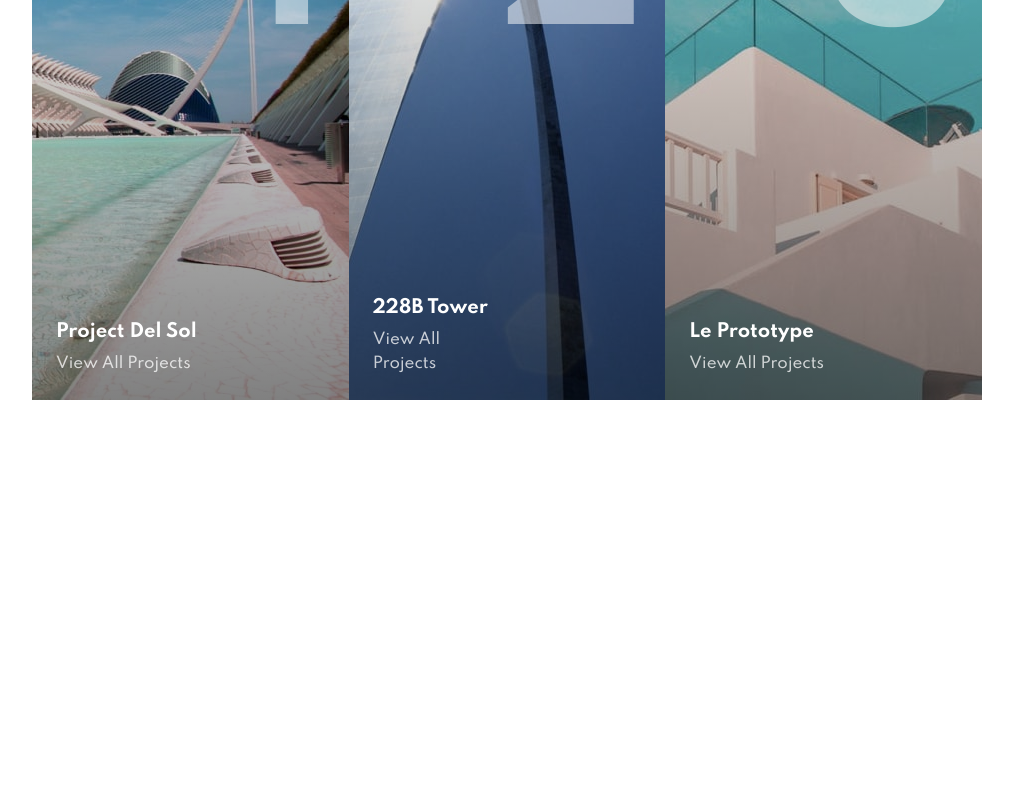
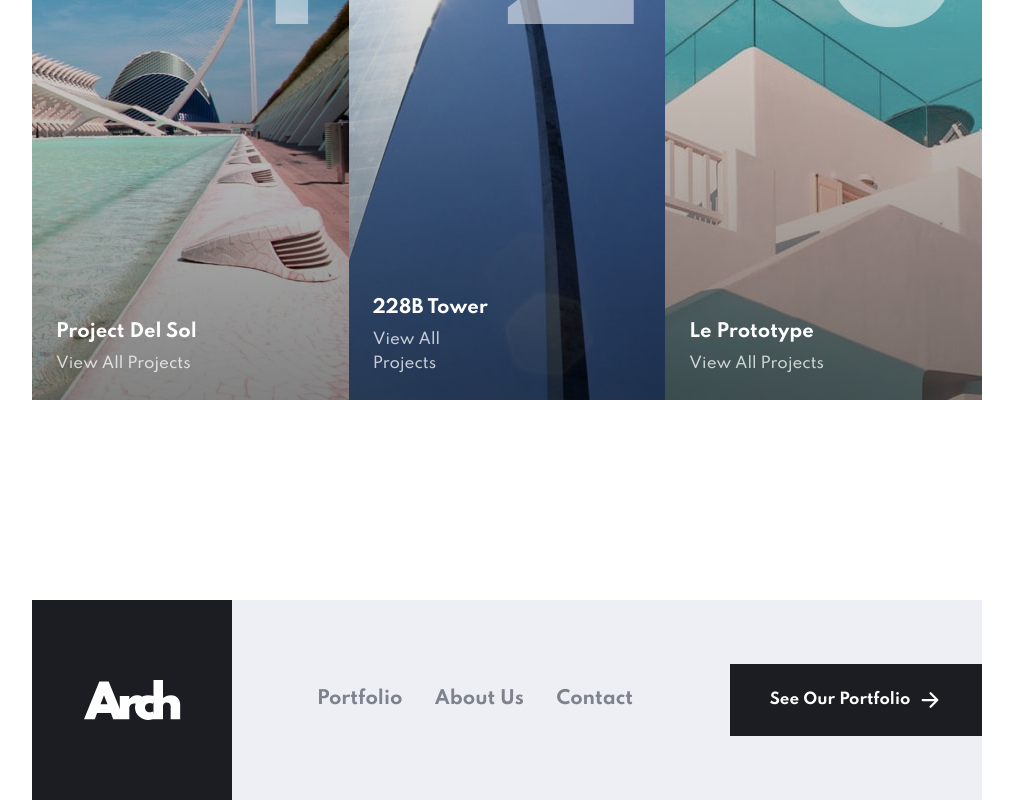
Before and after one commit to Ukhu/arch-studio, a Next.js app: page / in a window 1280 px wide. Shown: the part 3012-3812 px from the top of the page, without its empty margins (133-1146 px from the left). Before the commit the page ends 3612 px from the top, so only its background shows below. Built offline with nearby package versions, Linux system fonts and the light colour scheme.

Commit message:
add footer component

```diff
--- /dev/null
+++ b/components/Footer.tsx
@@ -0,0 +1,38 @@
+import Image from "next/image";
+
+import style from "../styles/comps/Footer.module.scss";
+
+import ArchLogo from "../assets/logo.svg";
+import Button from "./Button";
+
+const Footer = () => {
+  return (
+    <footer className={style.footer}>
+      <div className={style.footer_content}>
+        <div className={style.footer_logo}>
+          <Image src={ArchLogo} alt="Arch Studio Logo" />
+        </div>
+
+        <FooterMenu />
+      </div>
+
+      <Button variant="normal" className={style.footer_btn}>
+        See Our Portfolio
+      </Button>
+    </footer>
+  );
+};
+
+const FooterMenu = () => {
+  return (
+    <nav className={style.footer_menu_wrap}>
+      <ul className={style.footer_menu}>
+        <li className={style.footer_menu_item}>Portfolio</li>
+        <li className={style.footer_menu_item}>About Us</li>
+        <li className={style.footer_menu_item}>Contact</li>
+      </ul>
+    </nav>
+  );
+};
+
+export default Footer;
--- a/pages/index.tsx
+++ b/pages/index.tsx
@@ -1,5 +1,6 @@
 import AboutBanner from "../components/AboutBanner";
 import Featured from "../components/Featured";
+import Footer from "../components/Footer";
 import Header from "../components/Header";
 import Hero from "../components/Hero";
 import Tag from "../components/Tag";
@@ -14,6 +15,7 @@ function Home() {
       <WelcomeNote />
       <AboutBanner />
       <Featured />
+      <Footer />
     </div>
   );
 }
--- a/styles/comps/Featured.module.scss
+++ b/styles/comps/Featured.module.scss
@@ -2,7 +2,7 @@
 
 .featured {
   margin: 0 2rem;
-  margin-bottom: 4.5rem;
+  margin-bottom: 8.25rem;
 
   @media screen and (min-width: $tablet) {
     margin: 0 6.0625rem;
--- /dev/null
+++ b/styles/comps/Footer.module.scss
@@ -0,0 +1,125 @@
+@import "../shared/index.scss";
+
+.footer {
+  width: 100%;
+  height: 23.9375rem;
+  padding: 0 3.875rem;
+  display: flex;
+  flex-direction: column;
+  justify-content: space-between;
+  align-items: center;
+  background-color: $grey-xlight;
+
+  @media screen and (min-width: $tablet) {
+    flex-direction: row;
+    height: 7.5rem;
+    padding: 0;
+    background-color: transparent;
+    position: relative;
+  }
+
+  @media screen and (min-width: $laptop) {
+    width: initial;
+    height: 12.5rem;
+    margin: 0 10.3125rem;
+  }
+}
+
+.footer_content {
+  background-color: $grey-xlight;
+
+  @media screen and (min-width: $tablet) {
+    display: flex;
+    width: 38.25rem;
+    height: 7.5rem;
+  }
+
+  @media screen and (min-width: $laptop) {
+    width: 61.5rem;
+    height: 12.5rem;
+  }
+}
+
+.footer_logo {
+  display: grid;
+  place-items: center;
+  width: 7.5rem;
+  height: 7.5rem;
+  background-color: $blue-dark;
+  margin-top: -3.75rem;
+  padding: 2rem;
+
+  img {
+    filter: invert(92%) sepia(100%) saturate(34%) hue-rotate(66deg)
+      brightness(112%) contrast(100%);
+  }
+
+  @media screen and (min-width: $tablet) {
+    margin-top: 0;
+  }
+
+  @media screen and (min-width: $laptop) {
+    width: 12.5rem;
+    height: 12.5rem;
+  }
+}
+
+.footer_menu_wrap {
+  height: 8.6875rem;
+  margin-top: 2rem;
+
+  @media screen and (min-width: $tablet) {
+    height: 100%;
+    margin-top: 0rem;
+    width: 19.75rem;
+    margin-left: 2.5rem;
+  }
+
+  @media screen and (min-width: $tablet) {
+    margin-left: 5.3125rem;
+  }
+}
+
+.footer_menu {
+  display: flex;
+  flex-direction: column;
+  justify-content: space-between;
+  height: 8.6875rem;
+  align-items: center;
+  padding: 0;
+  margin: 0;
+  list-style: none;
+
+  @media screen and (min-width: $tablet) {
+    flex-direction: row;
+    height: 100%;
+    padding: 0;
+    background: transparent;
+  }
+}
+
+.footer_menu_item {
+  @include h3;
+  cursor: pointer;
+  color: $grey-medium;
+
+  @media screen and (min-width: $tablet) {
+    color: $grey-medium;
+
+    &:hover {
+      color: $blue-dark;
+    }
+  }
+}
+
+.footer_btn {
+  width: 100%;
+  margin-bottom: 3rem;
+
+  @media screen and (min-width: $tablet) {
+    width: 15.75rem;
+    margin: 0;
+    position: absolute;
+    right: 0;
+  }
+}
--- a/styles/comps/ProjectCard.module.scss
+++ b/styles/comps/ProjectCard.module.scss
@@ -8,6 +8,10 @@
 
   @media screen and (min-width: $tablet) {
     width: 100%;
+
+    &:last-child {
+      margin-bottom: 0;
+    }
   }
 
   @media screen and (min-width: $laptop) {
```
